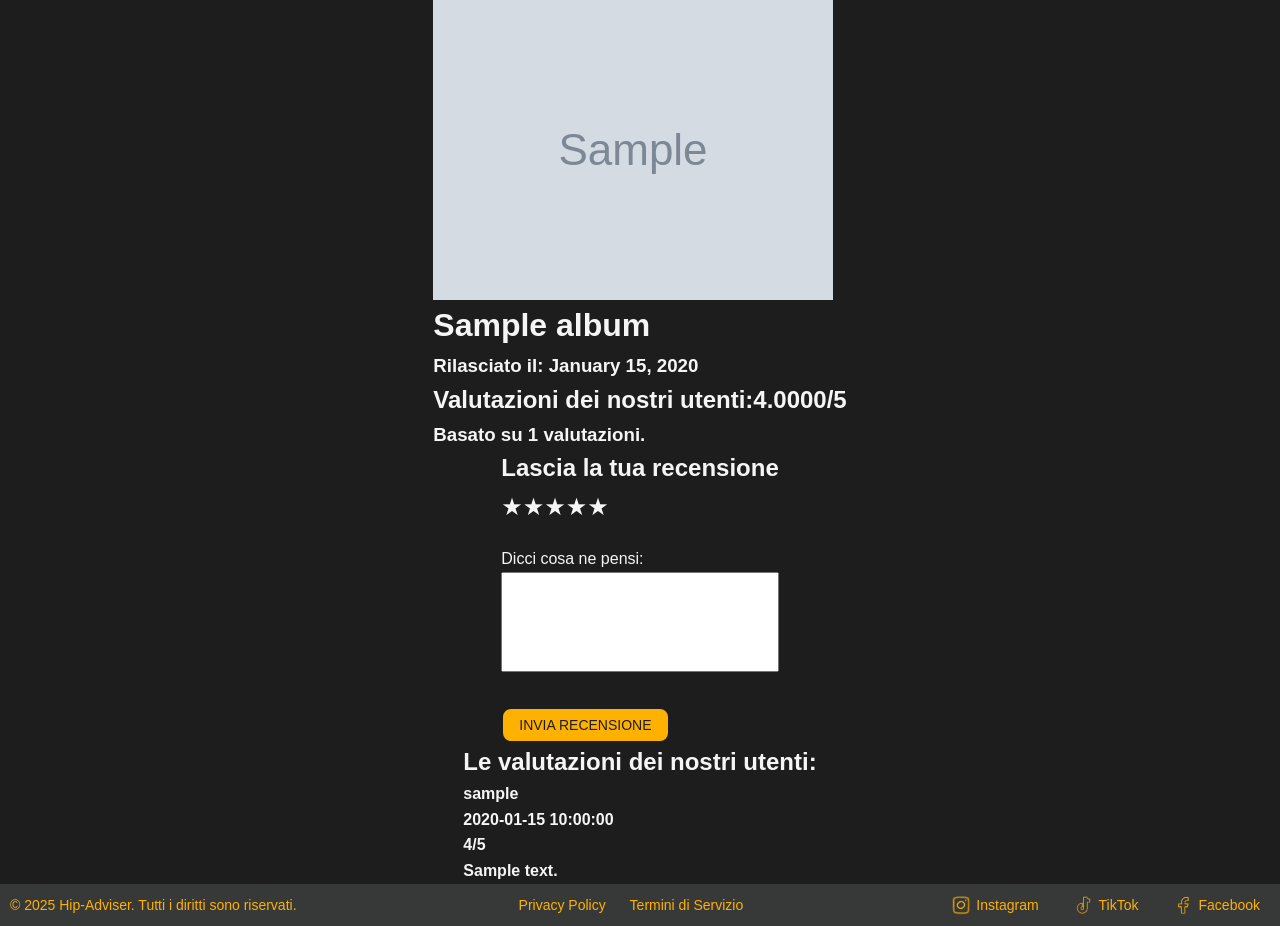
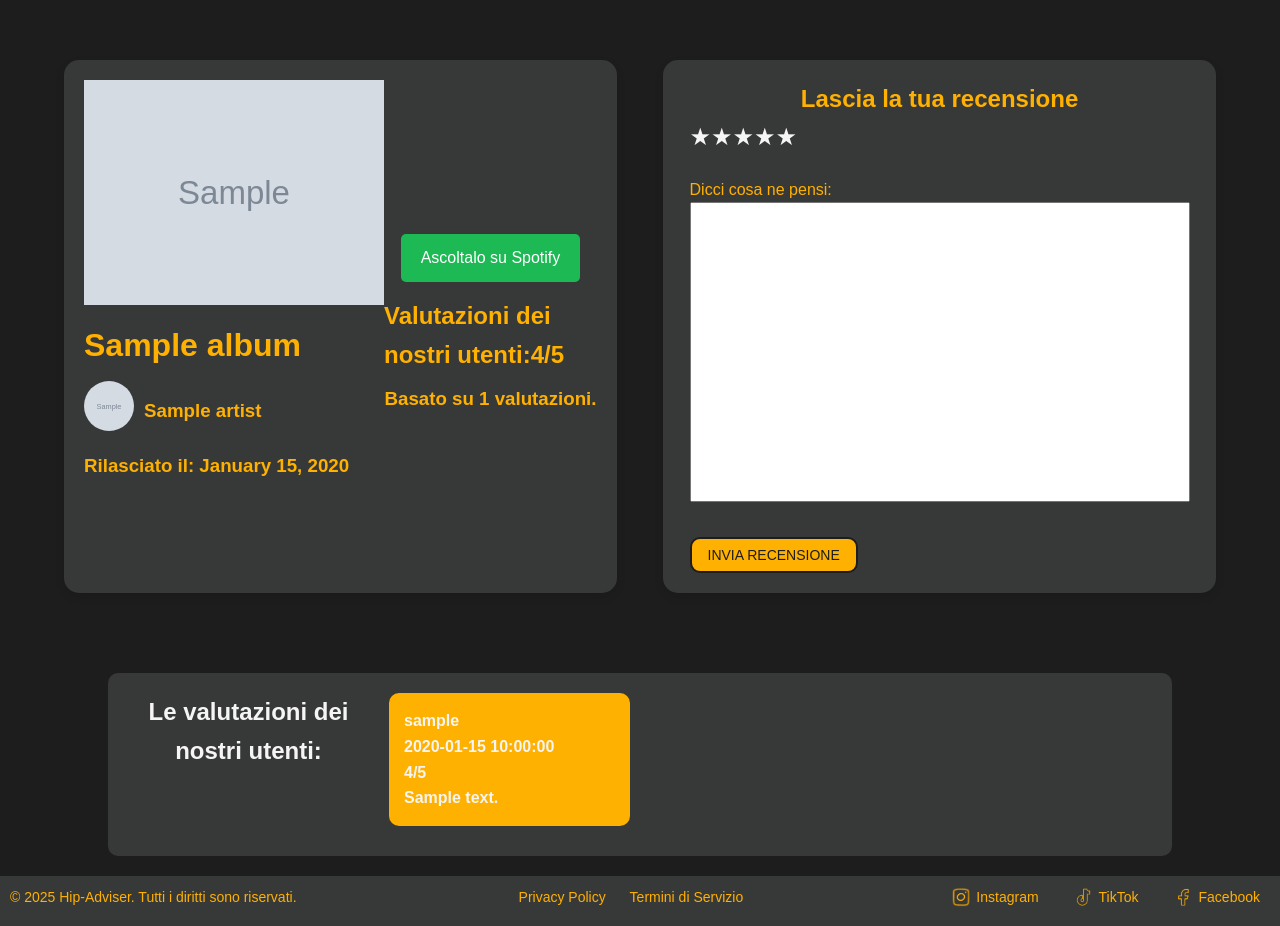
Before and after one commit to fiokki/hip-adviser, a PHP site: page /album.php?id=1 in a window 1280 px wide. Shown: the part 70-996 px from the top of the page. Run offline with PHP 8.4, Linux system fonts and the light colour scheme; tables that the repository leaves empty hold one stand-in row (values such as "Sample post"); grey boxes marked "Sample" are stand-in pictures.

Commit message:
css merda

```diff
--- a/album.php
+++ b/album.php
@@ -5,7 +5,7 @@
 
     if (isset($_GET['id']) && !empty($_GET['id'])) {
         $album_id = $_GET['id'];
-        $album_query = "SELECT albums.id, title, release_date, cover, link, artist_id, artist_name FROM albums LEFT JOIN artists ON albums.artist_id=artists.id WHERE albums.id = ?";
+        $album_query = "SELECT albums.id, title, release_date, cover, link, artist_id, artist_name, photo FROM albums LEFT JOIN artists ON albums.artist_id=artists.id WHERE albums.id = ?";
         $reviews_query = "SELECT reviews.id, rating, comment, reviews.created_at, user_name, first_name, last_name FROM reviews LEFT JOIN users ON users.id = user_id WHERE album_id = ?";
         $avg_rating_query = "SELECT COUNT(*) as n_rec, AVG(rating) as avg FROM reviews WHERE album_id = ?";
         $album_stmt = mysqli_prepare($conn, $album_query);
@@ -18,7 +18,7 @@
             mysqli_stmt_bind_param($album_stmt, 'i', $album_id);
             mysqli_stmt_execute($album_stmt);
             mysqli_stmt_store_result($album_stmt);
-            mysqli_stmt_bind_result($album_stmt, $album_id, $title, $release_date, $cover, $link, $artist_id, $artist_name);
+            mysqli_stmt_bind_result($album_stmt, $album_id, $title, $release_date, $cover, $link, $artist_id, $artist_name, $artist_photo);
             mysqli_stmt_fetch($album_stmt);
             mysqli_stmt_close($album_stmt);
 
@@ -63,14 +63,20 @@
                       </script>";
                 exit();
             } else {
+                echo '<div class="flex-container">';
                 echo '<div class="album-container">
                         <span class="album-info">
                         <img src="' . htmlspecialchars($cover) . '" alt="' . htmlspecialchars($title) . ' cover">
                         <h1>' . htmlspecialchars($title) . '</h1>
+                        <div class="artist-info">
+                            <img src="' . htmlspecialchars($artist_photo) . '" alt="' . htmlspecialchars($artist_name) . '">
+                            <h3>' .   htmlspecialchars($artist_name) . '</h3>
+                        </div>
                         <h3> Rilasciato il: ' . htmlspecialchars(formatDate($release_date)) . '</h3>
                         </span>
                         <span class="avg-ratings">
-                            <h2> Valutazioni dei nostri utenti:' . $avg_rating . '/5 </h2>
+                            <button class="spotify-button" onclick="window.open(\'' . htmlspecialchars($link) . '\', \'_blank\')">Ascoltalo su Spotify</button>
+                            <h2> Valutazioni dei nostri utenti:' . round($avg_rating, 1) . '/5 </h2>
                             <h3> Basato su ' . $n_rec . ' valutazioni.</h3>
                         </span>
                     </div>';
@@ -79,7 +85,6 @@
                         <h2>Lascia la tua recensione</h2>
                         <form id="review">
                             <div class="rating">
-                                <!-- Notice that the stars are in reverse order -->
                                 <input type="radio" id="star5" name="rating" value="5">
                                 <label for="star5">&#9733;</label>
                                 <input type="radio" id="star4" name="rating" value="4">
@@ -97,13 +102,14 @@
                             </div>
                             <input type="submit" class="submit-btn" value="Invia recensione">
                         </form>
-                        </div>';
+                        </div>
+                </div>';
                 if (mysqli_num_rows($reviews_result) === 0){
                     echo '<div class="no-reviews"> Non ci sono valutazioni per questo album; Potresti essere il primo a valutarlo! </div>';
                 }
                 else {
                     echo '<div class="reviews-container">
-                        <h2> Le valutazioni dei nostri utenti: </h2>';
+                        <h2 class="reviews-title"> Le valutazioni dei nostri utenti: </h2>';
                     while ($row = mysqli_fetch_assoc($reviews_result)){
                         $displayed_name = $row['user_name'] != null ? $row['user_name'] : $row['first_name'] . ' ' . $row['last_name'];
                         echo '<div class="review-item">
--- a/css/style.css
+++ b/css/style.css
@@ -757,10 +757,93 @@ footer .socials img.social-logo {
 .top-3 li {
   margin: 0 15px;
 }
+.flex-container {
+  display: flex;
+  justify-content: space-between;
+  width: 90%;
+  margin: 20px auto;
+}
+
+.album-container {
+  width: 80%;
+  margin: 40px auto;
+  padding: 20px;
+  background-color: #373838;
+  border-radius: 15px;
+  box-shadow: 0 4px 10px rgba(0, 0, 0, 0.1);
+  color: #ffb101;
+  display: flex;
+  flex-direction: row;
+  justify-content: space-between;
+  margin-right: 2%;
+}
+
+.album-info {
+  flex: 1;
+  display: flex;
+  flex-direction: column;
+}
+
+.album-info img {
+  width: 300px;
+  height: auto;
+  align-self: start;
+  margin-bottom: 10px;
+}
+
+.album-info h1, .album-info h3 {
+  margin: 5px 0;
+}
+
+.artist-info {
+  display: flex;
+  align-items: center;
+  margin: 5px 0;
+}
+
+.artist-info img {
+  width: 50px;
+  height: 50px;
+  border-radius: 50%;
+  margin-right: 10px;
+}
+
+.avg-ratings {
+  flex: 1;
+  display: flex;
+  flex-direction: column;
+  align-items: center;
+  justify-content: center;
+}
+
+.avg-ratings h2, .avg-ratings h3 {
+  margin: 5px 0;
+}
+
+.spotify-button {
+  background-color: #1DB954;
+  color: white;
+  padding: 15px 20px;
+  border: none;
+  border-radius: 5px;
+  cursor: pointer;
+  font-size: 16px;
+  text-align: center;
+  margin-bottom: 10px;
+}
 
 .review-form {
-	max-width: 400px;
-	margin: 0 auto;
+  width: 80%;
+  background-color: #373838;
+  padding: 20px;
+  margin: 40px auto;
+  border-radius: 15px;
+  box-shadow: 0 4px 10px rgba(0, 0, 0, 0.1);
+  color: #ffb101;
+  display: flex;
+  flex-direction: column;
+  align-items: center;
+  margin-left: 2%;
 }
 
 .rating {
@@ -768,6 +851,7 @@ footer .socials img.social-logo {
   display: flex;
   flex-direction: row-reverse;
   justify-content: flex-end;
+  color: whitesmoke;
 }
 
 .rating input {
@@ -793,8 +877,8 @@ footer .socials img.social-logo {
 }
 
 .comment textarea {
-	width: 100%;
-	height: 100px;
+  width: 500px;
+  height: 300px;
   resize: none;
 }
 
@@ -810,8 +894,29 @@ footer .socials img.social-logo {
   text-transform: uppercase;
 }
 
-.review-form input[type="submit"]:hover {
-  background-color: #e2a109;
+.reviews-container {
+  width: 80%;
+  margin: 20px auto;
+  background-color: #373838;
+  padding: 20px;
+  border-radius: 10px;
+  color: whitesmoke;
+  display: grid;
+  grid-template-columns: repeat(4, 1fr);
+  gap: 20px;
+}
+
+.reviews-title {
+  display: block;
+  text-align: center;
+  margin-bottom: 20px;
+}
+
+.review-item {
+  background-color: #ffb101;
+  padding: 15px;
+  border-radius: 10px;
+  margin-bottom: 10px;
 }
 
 
--- a/homepage.php
+++ b/homepage.php
@@ -28,7 +28,7 @@ require_once 'db/get_user_by_cookie.php';
                                                         <li><a href="#" onclick="applyFilter(\'top_rated\')"> Numero di recensioni </a></li>
                                                         <li><a href="#" onclick="applyFilter(\'highest_rated\')"> Media voti </a></li>';
                                                 } elseif ($page === 'artists') {
-                                                        echo '<li><a href="#" onclick="applyFilter(\'most_albums\')"> Artista con più album </a></li>
+                                                        echo '<li><a href="#" onclick="applyFilter(\'most_albums\')"> Album rilasciati </a></li>
                                                         <li><a href="#" onclick="applyFilter(\'alphabetical_artists\')"> Ordine alfabetico </a></li>';
                                                 }
                                                 ?>
```
Lines whose indentation alone changed are shown as unchanged.
